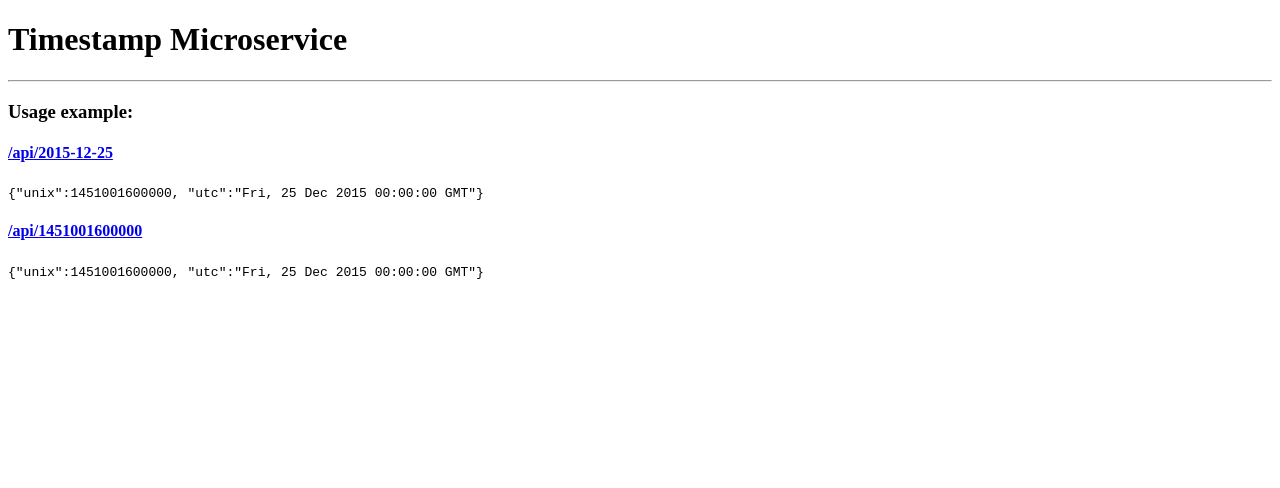
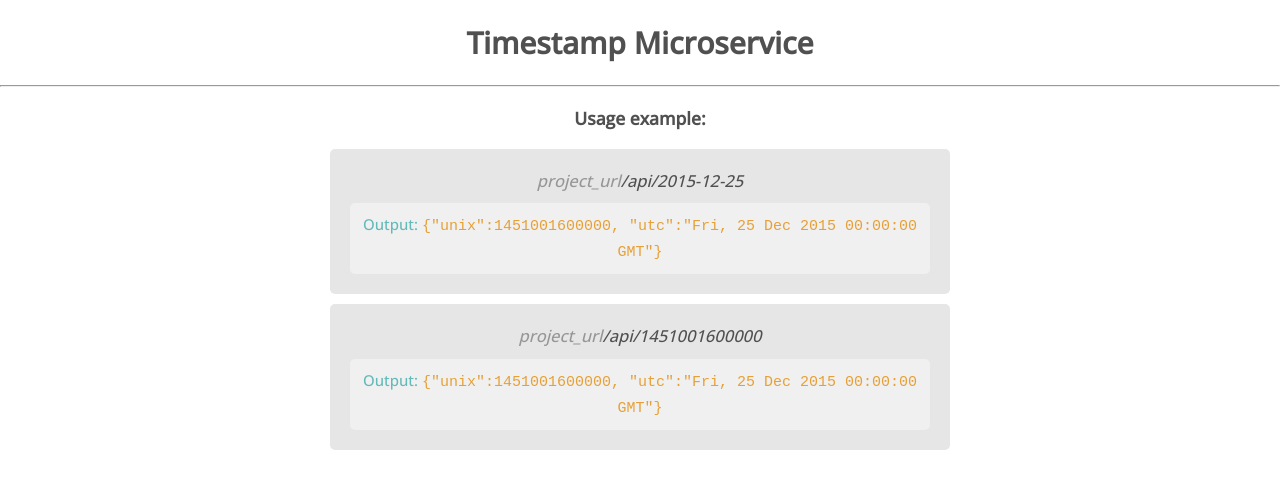
Before and after one commit to iggict/fcc-backend-timestamp-microservice, a website: page views/index.html in a window 1280 px wide. Drawn offline with nearby package versions, Linux system fonts and the light colour scheme; files that its build step writes are made by us from their sources.

Commit message:
css styles changed

```diff
--- a/public/style.css
+++ b/public/style.css
@@ -0,0 +1,75 @@
+@import url("https://fonts.googleapis.com/css2?family=Open+Sans:wght@500&display=swap");
+
+*,
+*:before,
+*:after {
+  box-sizing: border-box;
+}
+
+html,
+body {
+  margin: 0px auto;
+  padding: 0px auto;
+}
+
+html {
+  font-size: 15px;
+  line-height: 1.5;
+}
+
+body {
+  font-size: 1rem;
+  font-family: "Open Sans", sans-serif;
+  text-align: center;
+  color: rgb(80, 80, 80);
+}
+
+a {
+  text-decoration: none;
+}
+
+.container {
+  width: 50%;
+  min-width: 600px;
+  margin: 0 auto;
+}
+
+.api-example {
+  background-color: rgb(230, 230, 230);
+  border-radius: 5px;
+  margin: 10px;
+  padding: 20px;
+  /* border: solid 1px steelblue; */
+}
+
+.end-point {
+  border-radius: 5px;
+  margin-bottom: 10px;
+  font-size: 1.1rem;
+  font-style: italic;
+  color: rgb(150, 150, 150);
+}
+
+.end-point:hover {
+  text-decoration: underline;
+}
+
+.end-point a {
+  color: rgb(80, 80, 80);
+}
+
+.output {
+  background-color: rgb(240, 240, 240);
+  border-radius: 5px;
+  padding: 10px;
+}
+
+.output p {
+  margin: 0;
+  padding: 0;
+  color: rgb(100, 185, 185);
+}
+
+.output code {
+  color: rgb(230, 160, 55);
+}
--- a/views/index.html
+++ b/views/index.html
@@ -12,14 +12,15 @@
       <h1>Timestamp Microservice</h1>
       <hr />
     </header>
-    <main>
+    <main class="container">
       <h3>Usage example:</h3>
       <div class="api-example">
         <div class="end-point">
-          <h4><a href="api/2015-12-25">/api/2015-12-25</a></h4>
+          project_url<a href="api/2015-12-25">/api/2015-12-25</a>
         </div>
         <div class="output">
           <p>
+            Output:
             <code
               >{"unix":1451001600000, "utc":"Fri, 25 Dec 2015 00:00:00
               GMT"}</code
@@ -29,12 +30,11 @@
       </div>
       <div class="api-example">
         <div class="end-point">
-          <h4>
-            <a href="api/1451001600000">/api/1451001600000</a>
-          </h4>
+          project_url<a href="api/1451001600000">/api/1451001600000</a>
         </div>
         <div class="output">
           <p>
+            Output:
             <code
               >{"unix":1451001600000, "utc":"Fri, 25 Dec 2015 00:00:00
               GMT"}</code
```
